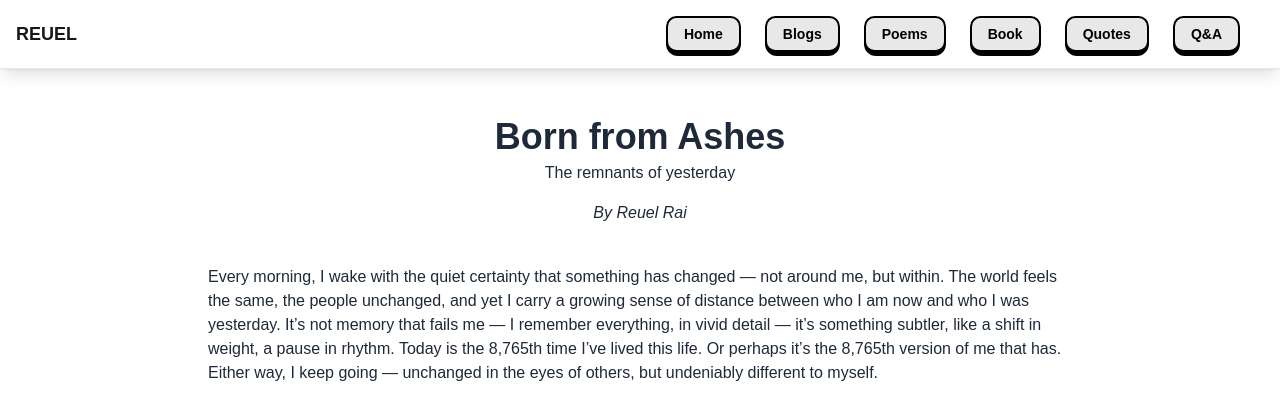
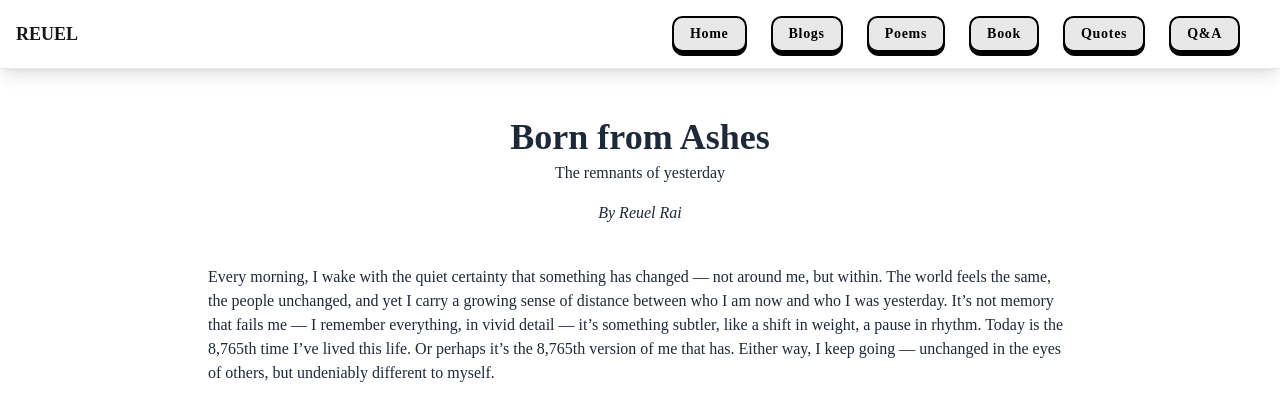
Before and after one commit to reuelrai/reuel-archive, a Next.js app: page /book in a window 1280 px wide. Shown: the top 420 px of the page. Built offline with nearby package versions, Linux system fonts and the light colour scheme.

Commit message:
changed font

```diff
--- a/src/app/components/Navbar.tsx
+++ b/src/app/components/Navbar.tsx
@@ -42,7 +42,7 @@ export default function Navbar() {
                     {navItems.map(({ href, label }) => (
                         <Link key={href} href={href} className="relative inline-block">
                             <div className="absolute inset-0 bg-black dark:bg-white rounded-[0.75em] translate-y-1"></div>
-                            <span className="relative z-10 block border-2 border-black dark:border-white bg-[#e8e8e8] dark:bg-[#1d1d1d] text-black dark:text-white rounded-[0.75em] px-4 py-1.5 font-semibold text-sm transition-transform duration-100 ease-in hover:-translate-y-1 active:translate-y-0">
+                            <span className="relative z-10 block border-2 border-black dark:border-white bg-[#e8e8e8] dark:bg-[#1d1d1d] text-black dark:text-white rounded-[0.75em] px-4 py-1.5 font-semibold tracking-wider text-sm transition-transform duration-100 ease-in hover:-translate-y-1 active:translate-y-0">
                                 {label}
                             </span>
                         </Link>
@@ -57,9 +57,7 @@ export default function Navbar() {
                         <Link key={href} href={href} className="relative inline-block w-full max-w-xs">
 
                             <div className="absolute inset-0 bg-black dark:bg-white rounded-[0.75em] translate-y-1"></div>
-                            <span className="relative z-10 block border-2 border-black dark:border-white bg-[#e8e8e8] dark:bg-[#1d1d1d] text-black dark:text-white rounded-[0.75em] px-4 py-1.5 font-semibold text-sm transition-transform duration-100 ease-in hover:-translate-y-1 active:scale-95">
-
-
+                            <span className="relative z-10 block border-2 border-black dark:border-white bg-[#e8e8e8] dark:bg-[#1d1d1d] text-black dark:text-white rounded-[0.75em] px-4 py-1.5 font-semibold tracking-wider text-sm transition-transform duration-100 ease-in hover:-translate-y-1 active:scale-95">
                                 {label}
                             </span>
                         </Link>
--- a/src/app/globals.css
+++ b/src/app/globals.css
@@ -17,8 +17,11 @@
   }
 }
 
+
 body {
   background: var(--background);
   color: var(--foreground);
-  font-family: Arial, Helvetica, sans-serif;
+  font-family: "Sriracha", cursive;
+  font-weight: 400;
+  font-style: normal;
 }
```
